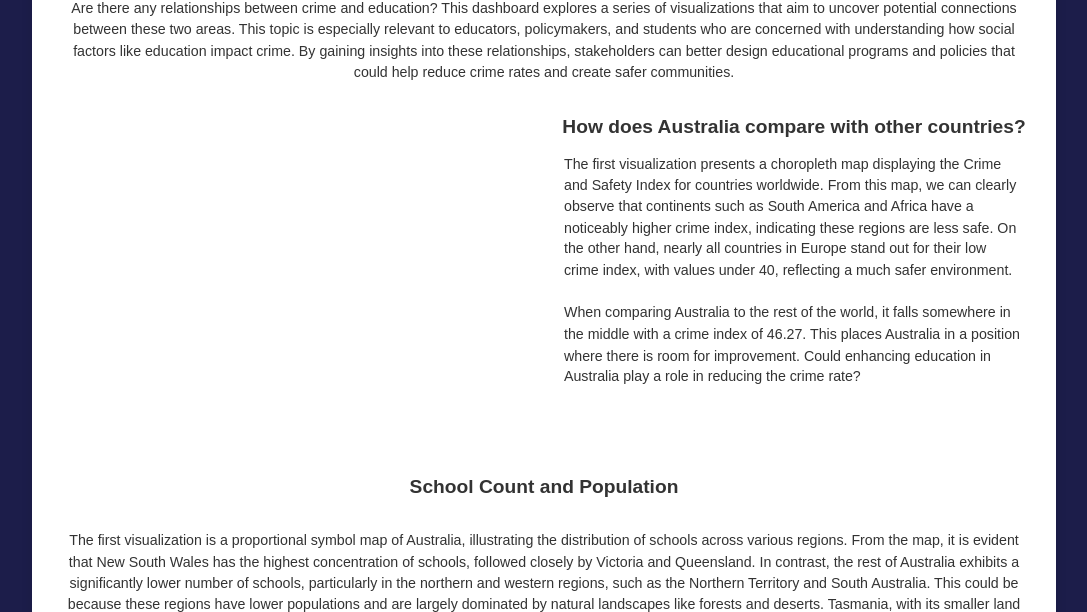
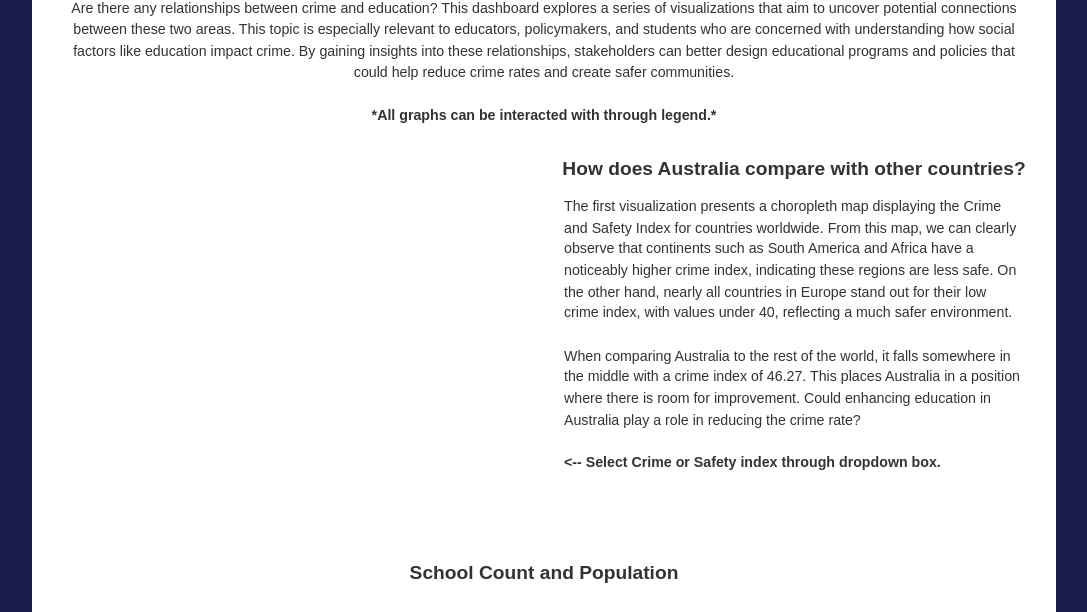
Before and after one commit to jngyii/Data-Visualisation-2, a plain HTML site: page index.html in a window 1280 px wide. Shown: the part 121-733 px from the top of the page, without its empty margins (96-1183 px from the left). Drawn offline with Linux system fonts and the light colour scheme; a script that the page names is missing.

Commit message:
Update index.html
Add directions to interact with graphs

```diff
--- a/index.html
+++ b/index.html
@@ -17,6 +17,8 @@
             Are there any relationships between crime and education? This dashboard explores a series of visualizations that aim to uncover potential connections between these two areas.
             This topic is especially relevant to educators, policymakers, and students who are concerned with understanding how social factors like education impact crime.
             By gaining insights into these relationships, stakeholders can better design educational programs and policies that could help reduce crime rates and create safer communities.
+            <br> <br>
+            <b>*All graphs can be interacted with through legend.*</b>
         </p>
 
         <div class="grid-horizontal">
@@ -34,6 +36,8 @@
                     <br> <br>
                     When comparing Australia to the rest of the world, it falls somewhere in the middle with a crime index of 46.27. This places Australia in a position where there is room
                     for improvement. Could enhancing education in Australia play a role in reducing the crime rate?
+                    <br> <br>
+                    <b><-- Select Crime or Safety index through dropdown box.</b>
                 </p>
             </div>
         </div>
```
